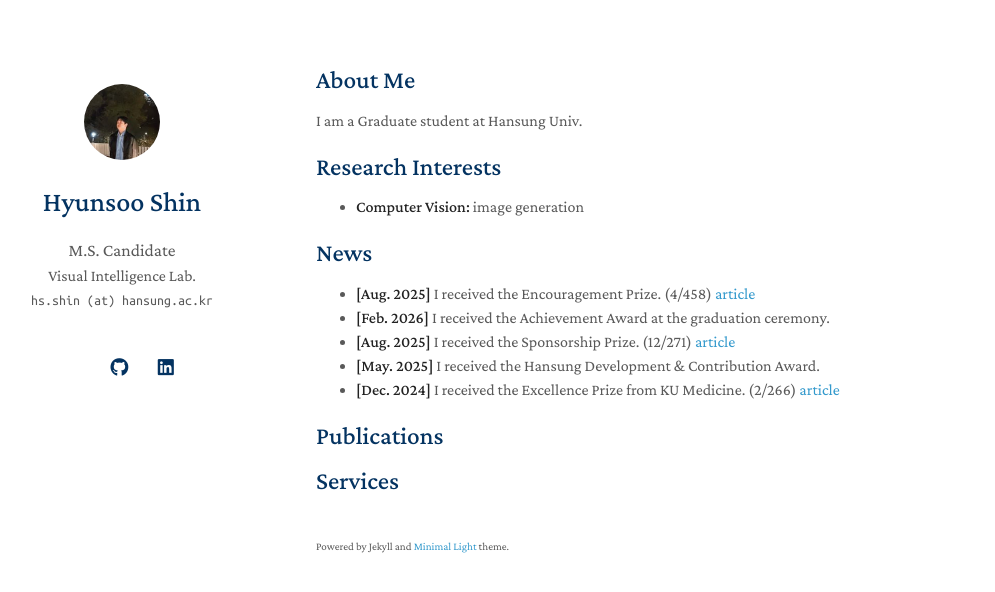
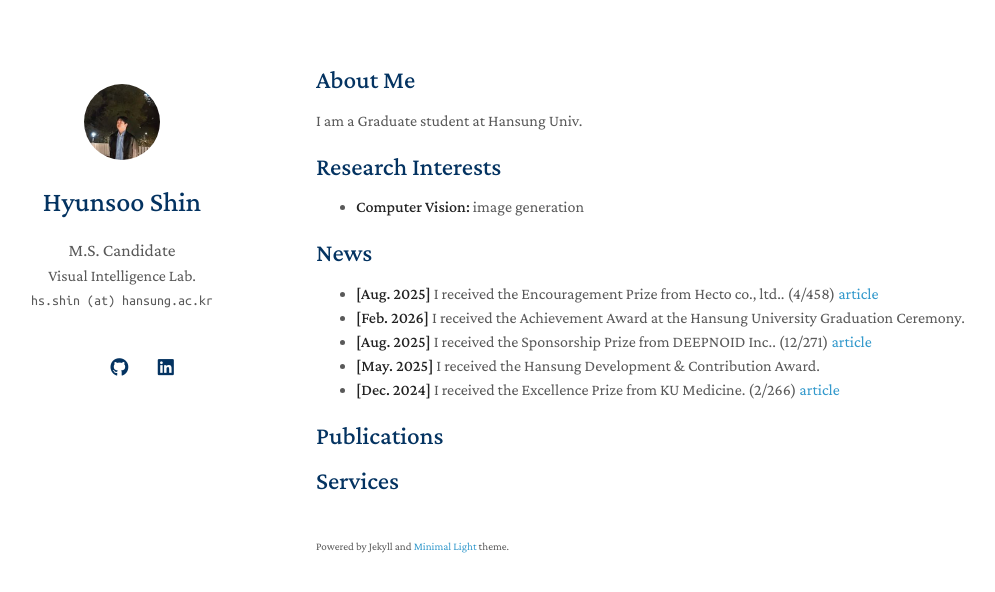
Before and after one commit to YONGJI04/yongji04.github.io, a Jekyll site: the page built from index.md, in a window 1280 px wide. Shown: the top 592 px of the page, without its empty margins (154-1149 px from the left). Built offline with Jekyll 4.4.1, drawn with Linux system fonts in a browser that asks for light colours; a style sheet for code colours, icons or effects is not loaded; our own code applies the rules of GitHub Pages for plain Markdown files.

Commit message:
Update index.md

```diff
--- a/index.md
+++ b/index.md
@@ -12,9 +12,9 @@ I am a Graduate student at Hansung Univ.
 
 ## News
 
-- **[Aug. 2025]** I received the Encouragement Prize. (4/458) [article](https://v.daum.net/v/HlmMlcWI1Q)
-- **[Feb. 2026]** I received the Achievement Award at the graduation ceremony.
-- **[Aug. 2025]** I received the Sponsorship Prize. (12/271) [article](https://www.donga.com/news/It/article/all/20250813/132178039/1)
+- **[Aug. 2025]** I received the Encouragement Prize from Hecto co., ltd.. (4/458) [article](https://v.daum.net/v/HlmMlcWI1Q)
+- **[Feb. 2026]** I received the Achievement Award at the Hansung University Graduation Ceremony.
+- **[Aug. 2025]** I received the Sponsorship Prize from DEEPNOID Inc.. (12/271) [article](https://www.donga.com/news/It/article/all/20250813/132178039/1)
 - **[May. 2025]** I received the Hansung Development & Contribution Award.
 - **[Dec. 2024]** I received the Excellence Prize from KU Medicine. (2/266) [article](https://www.joongang.co.kr/article/25294920)
 
```
